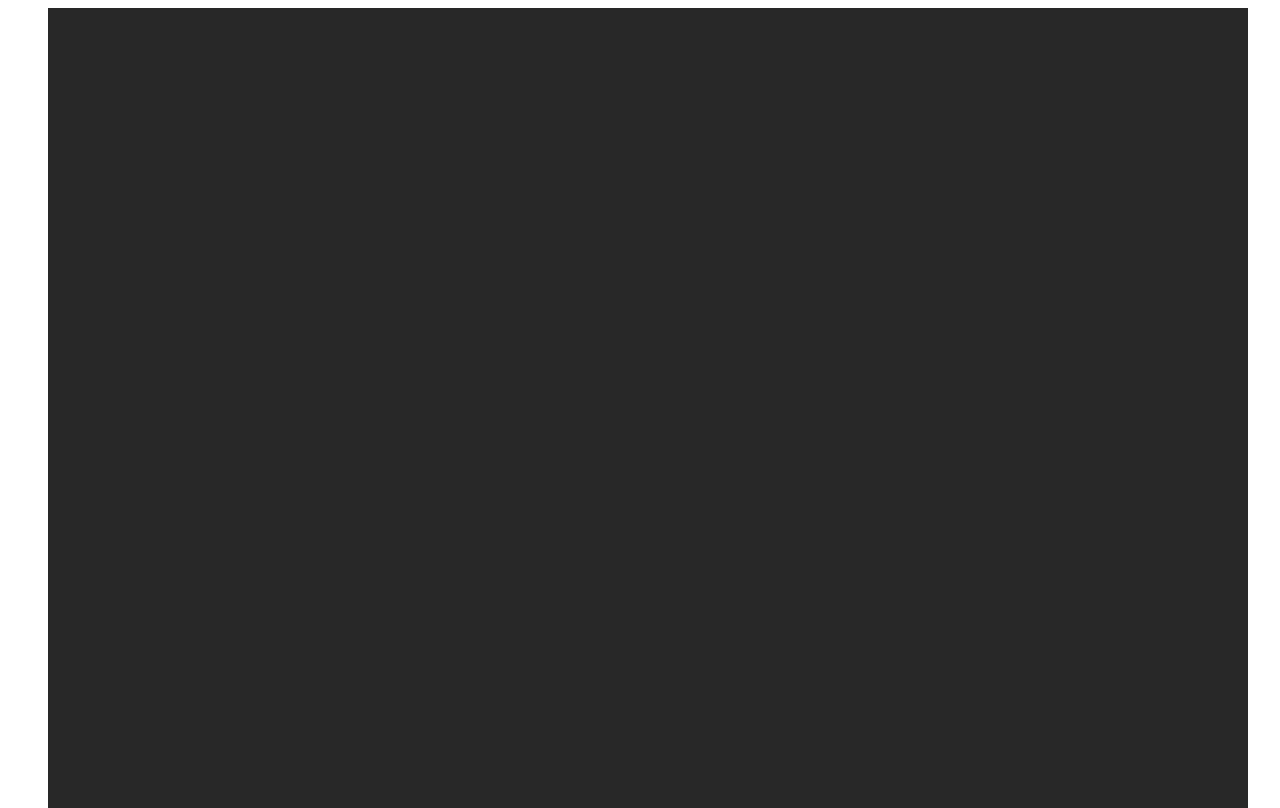
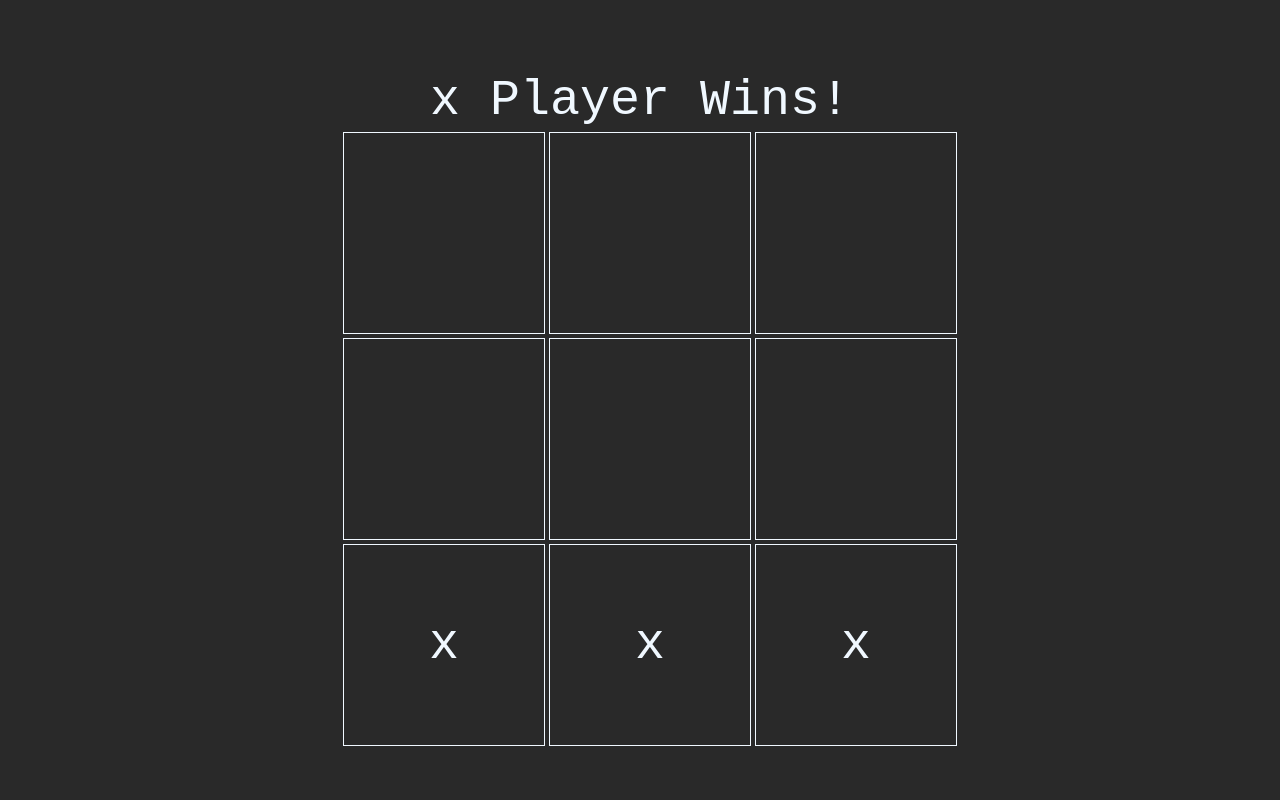
Before and after one commit to NLCHAN168/tic-tac-toe, a plain HTML site: page index.html in a window 1280 px wide. Drawn offline with Linux system fonts and the light colour scheme.

Commit message:
added front end functionality

```diff
--- a/index.html
+++ b/index.html
@@ -10,22 +10,23 @@
   </head>
   <body>
     <div class="container">
+      <div id="win"></div>
       <div class="board">
         <table>
           <tr>
-            <td class="0-0"><div class="box"></div></td>
-            <td class="0-1"><div class="box"></div></td>
-            <td class="0-2"><div class="box"></div></td>
+            <td><div class="box" id="0-0"></div></td>
+            <td><div class="box" id="0-1"></div></td>
+            <td><div class="box" id="0-2"></div></td>
           </tr>
           <tr>
-            <td class="1-0"><div class="box"></div></td>
-            <td class="1-1"><div class="box"></div></td>
-            <td class="1-2"><div class="box"></div></td>
+            <td><div class="box" id="1-0"></div></td>
+            <td><div class="box" id="1-1"></div></td>
+            <td><div class="box" id="1-2"></div></td>
           </tr>
           <tr>
-            <td class="2-0"><div class="box"></div></td>
-            <td class="2-2"><div class="box"></div></td>
-            <td class="2-2"><div class="box"></div></td>
+            <td><div class="box" id="2-0"></div></td>
+            <td><div class="box" id="2-1"></div></td>
+            <td><div class="box" id="2-2"></div></td>
           </tr>
         </table>
       </div>
--- a/style.css
+++ b/style.css
@@ -1,22 +1,42 @@
-html, body { width:100%; height:100%; }
+html, body { width:100%; height:100%; margin: 0; padding: 0;}
 
-
+.board {
+    display: flex;
+    height: 600px;
+    width: 600px;
+}
 .container {
     display: flex;
     flex-direction: column;
+    justify-content: center;
+    align-items: center;
     padding: 0;
     margin: 0;
     background-color: #292929;
-    width: 1200px;
+    width: 100%;
+    height: 100%;
     margin: 0 auto;
     min-height: 100%;
+}
+
+#win {
+    display: flex;
+    font-family: 'Courier New', Courier, monospace;
+    color:aliceblue;
+    font-size: 50px;
 }
 
 .box {
     display: flex;
     justify-content: center;
-    min-width: 1em;
-    min-height: 1em;
+    align-items: center;
+    min-width: 200px;
+    min-height: 200px;
+    border-color: aliceblue;
+    border: 1px solid;
+    color: aliceblue;
+    font-size: 50px;
+    font-family: 'Courier New', Courier, monospace;
 }
 
 .buttons {
--- a/tictac.js
+++ b/tictac.js
@@ -6,6 +6,10 @@ const gameBoard = () => {
   ];
   const place = (ind1, ind2, sign) => {
     board[ind1][ind2] = sign;
+    var tile = (ind1 + "-" + ind2).toString();
+    console.log(tile.toString());
+    const changeTile = document.getElementById(tile);
+    changeTile.innerText = sign;
   };
   const printBoard = () => {
     console.table(board);
@@ -46,7 +50,8 @@ const Game = () => {
       checkDiag(playerSymbol) ||
       checkAntiDiag(playerSymbol)
     ) {
-      console.log(playerSymbol + " Player Wins!");
+      const winBox = document.getElementById("win");
+      winBox.innerText = playerSymbol + " Player Wins!";
     }
   };
 
@@ -90,7 +95,7 @@ const Game = () => {
     return true;
   };
 
-  return { display, move, checkWin, checkWin };
+  return { display, move, checkWin };
 };
 
 let player1 = Player("1", "x");
```
